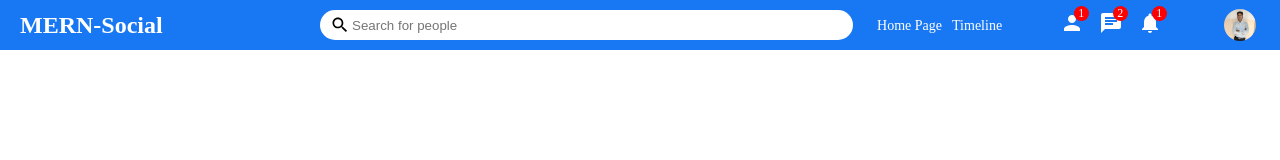
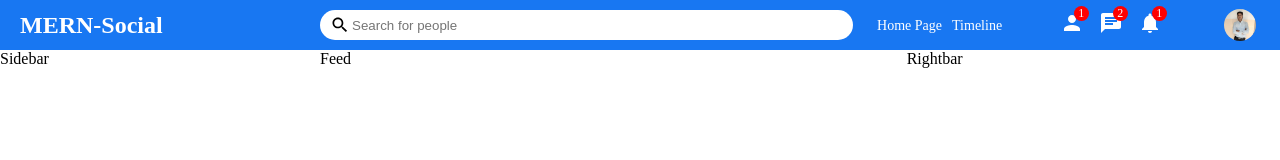
Before and after one commit to Pratik22jdv/MERN-Social-Media, a React (Create React App) app in the folder mern-social-media/: page / in a window 1280 px wide. Shown: the top 160 px of the page. Built offline with nearby package versions, Linux system fonts and the light colour scheme.

Commit message:
Body components

```diff
--- /dev/null
+++ b/mern-social-media/src/components/feed/Feed.jsx
@@ -0,0 +1,10 @@
+import React from 'react';
+import "./feed.css";
+
+export default function Feed() {
+    return (
+        <div className="feed">
+            Feed
+        </div>
+    );
+}
--- /dev/null
+++ b/mern-social-media/src/components/feed/feed.css
@@ -0,0 +1,3 @@
+.feed{
+    flex: 5.5;
+}
--- /dev/null
+++ b/mern-social-media/src/components/rightbar/Rightbar.jsx
@@ -0,0 +1,10 @@
+import React from 'react';
+import "./rightbar.css";
+
+export default function Rightbar() {
+    return (
+        <div className="rightbar">
+            Rightbar
+        </div>
+    );
+}
--- /dev/null
+++ b/mern-social-media/src/components/rightbar/rightbar.css
@@ -0,0 +1,3 @@
+.rightbar{
+    flex: 3.5;
+}
--- /dev/null
+++ b/mern-social-media/src/components/sidebar/Sidebar.jsx
@@ -0,0 +1,10 @@
+import React from 'react';
+import "./sidebar.css";
+
+export default function Sidebar() {
+    return (
+        <div className="sidebar">
+            Sidebar
+        </div>
+    );
+}
--- /dev/null
+++ b/mern-social-media/src/components/sidebar/sidebar.css
@@ -0,0 +1,3 @@
+.sidebar{
+    flex: 3;
+}
--- a/mern-social-media/src/pages/home/Home.js
+++ b/mern-social-media/src/pages/home/Home.js
@@ -1,8 +1,17 @@
 import React from 'react';
-import Topbar from '../../components/Topbar';
+import Topbar from '../../components/topbar/Topbar';
+import Sidebar from '../../components/sidebar/Sidebar';
+import Rightbar from '../../components/rightbar/Rightbar';
+import Feed from '../../components/feed/Feed';
+import "./home.css";
 
 export default function Home() {
   return <div>
-  <Topbar />
+    <Topbar />
+    <div className="homeContainer">
+      <Sidebar />
+      <Feed />
+      <Rightbar />
+    </div>
   </div>;
 }
--- a/mern-social-media/src/pages/home/home.css
+++ b/mern-social-media/src/pages/home/home.css
@@ -0,0 +1,3 @@
+.homeContainer{
+    display: flex;
+}
```
Also changed, not shown: mern-social-media/src/components/topbar/Topbar.jsx (renamed from mern-social-media/src/components/Topbar.jsx), mern-social-media/src/components/topbar/topbar.css (renamed from mern-social-media/src/components/topbar.css).
